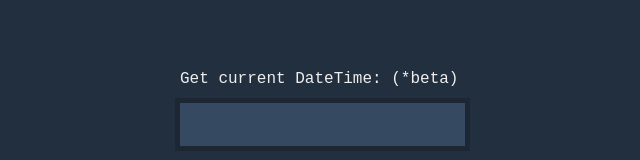
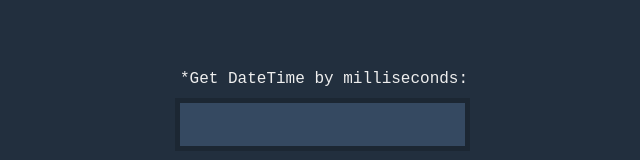
Before and after one commit to chamilu/gl-util-epoach, a React app: page / in a window 1280 px wide. Shown: the part 489-649 px from the top of the page, without its empty margins (305-945 px from the left). Built offline with nearby package versions, Linux system fonts and the light colour scheme; a web font is replaced by a local one.

Commit message:
Modified title

```diff
--- a/src/components/SecondsToDate.jsx
+++ b/src/components/SecondsToDate.jsx
@@ -14,7 +14,7 @@ function SecondsToDate() {
     };
     return (
         <div className="margin-b">
-            <div className="field">Get current DateTime: (*beta)</div>
+            <div className="field">*Get DateTime by milliseconds:</div>
             <div style={{ marginBottom: 10 }}>
                 <input
                     className="text"
```
